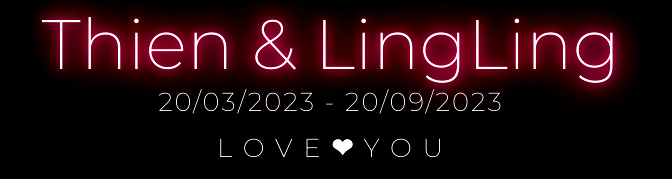
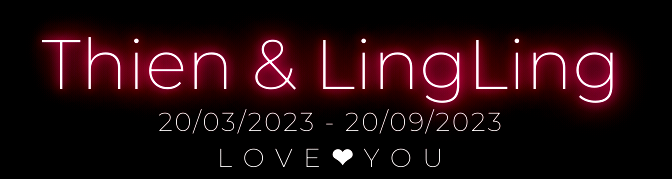
Before and after one commit to Shren2606/love, a plain HTML site: page index.html in a window 1280 px wide. Shown: the top 179 px of the page, without its empty margins (309-981 px from the left). Drawn offline with nearby package versions, Linux system fonts and the light colour scheme; animation ran at ten frames a second.

Commit message:
final  code

```diff
--- a/css/main.css
+++ b/css/main.css
@@ -87,17 +87,17 @@ canvas {
 
 .STARDUST1 {
   position: relative !important;
-  top: -40px;
+  top: -20px;
 }
 
 .STARDUST2 {
   position: relative !important;
-  top: -50px;
+  top: -30px;
 }
 
 .STARDUST3 {
   position: relative !important;
-  top: -20px;
+  top: -10px;
 }
 
 /* 星空css */
```
